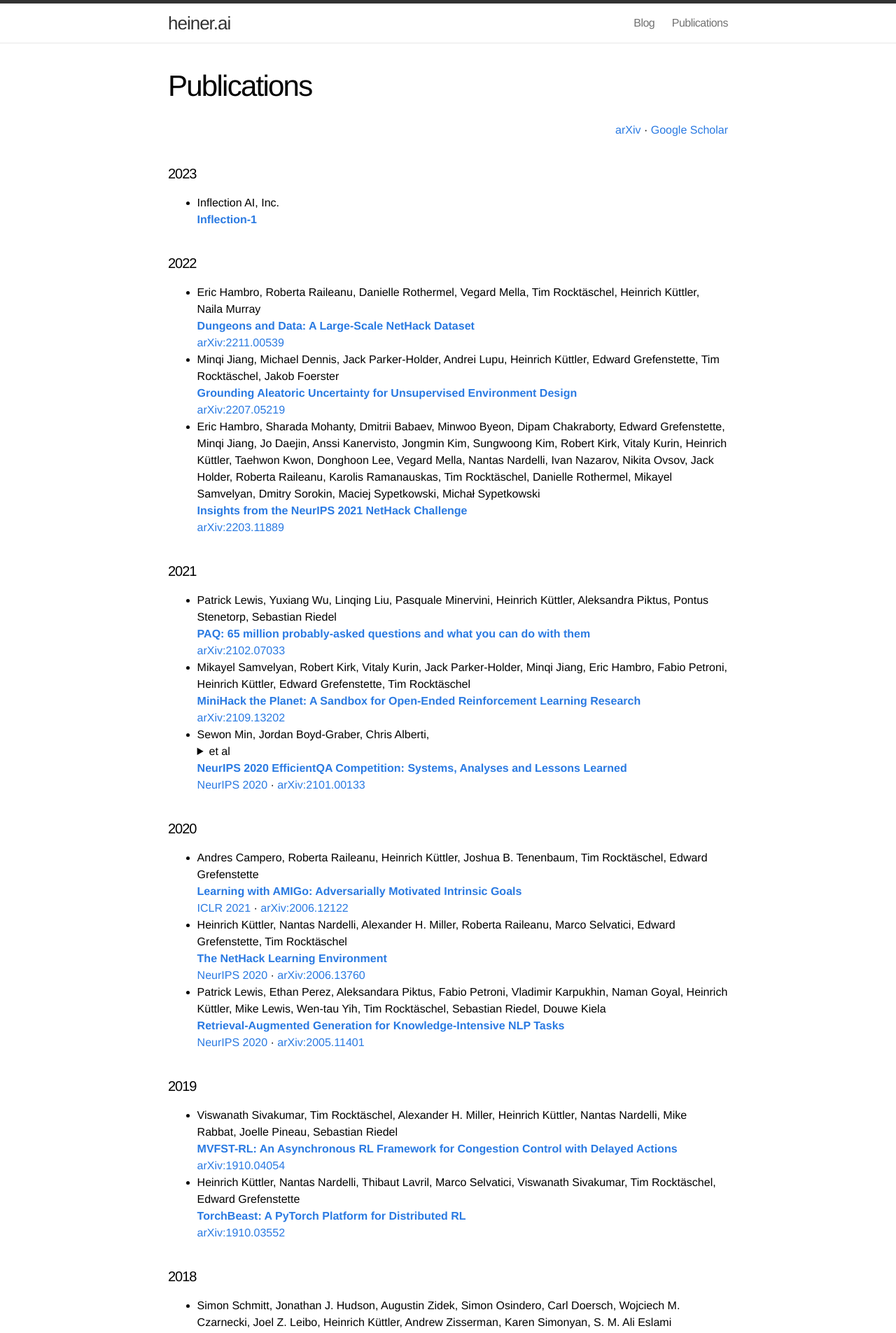
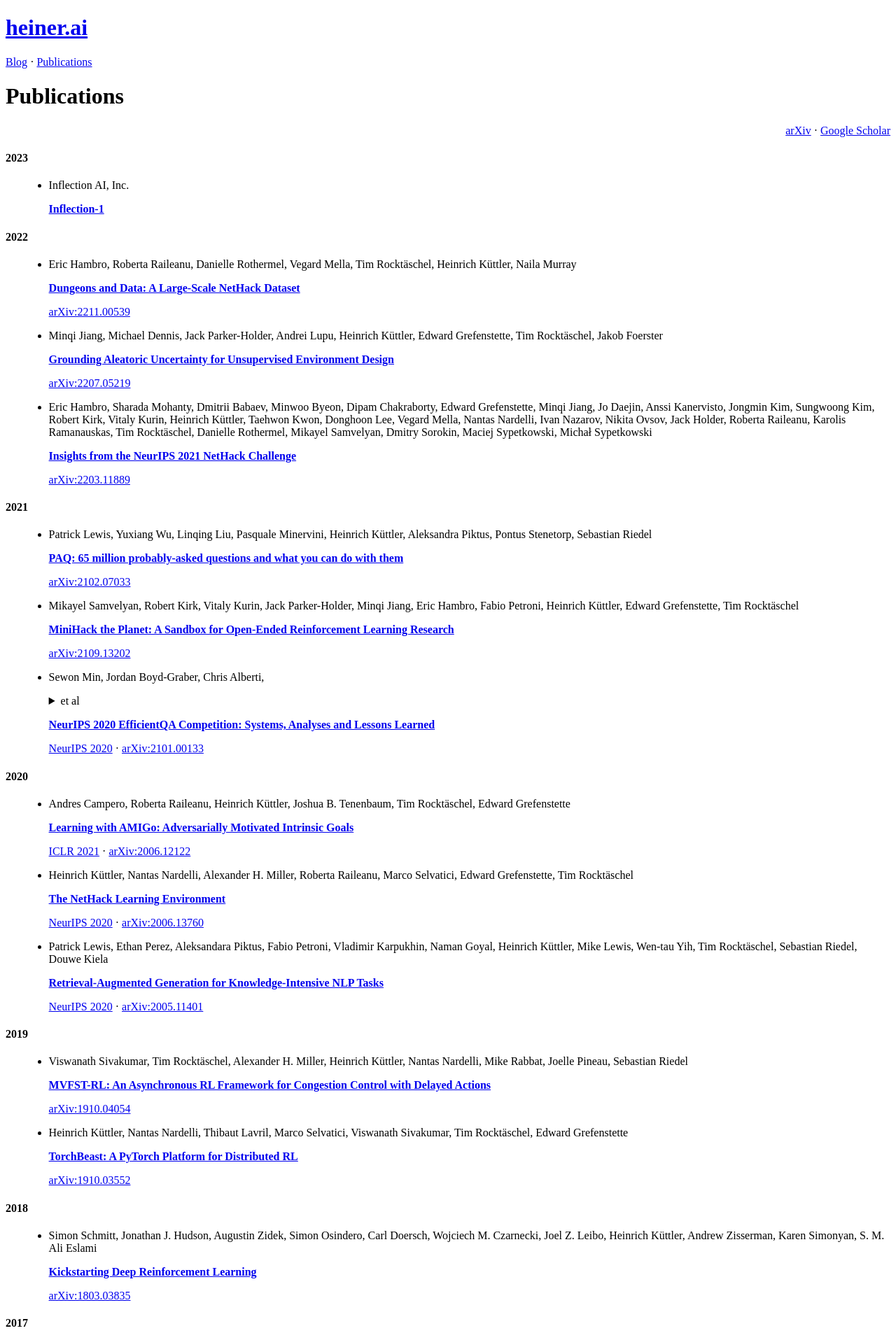
Before and after one commit to heiner/heiner.github.com, a Jekyll site: the page built from publications.md, in a window 1280 px wide. Shown: the top 1905 px of the page at 70% size. Built offline with Jekyll 4.4.1, drawn with Linux system fonts in a browser that asks for light colours; some of the changed text lies outside the part shown.

Commit message:
Party like it's 1995.

```diff
--- a/_includes/footer.html
+++ /dev/null
@@ -1,73 +0,0 @@
-<footer class="site-footer">
-
-  <div class="wrap">
-
-    <!-- <h2 class="footer-heading">{{ site.title }}</h2> -->
-
-    <div class="footer-col-1 column">
-      <ul>
-        <li>{{ site.title }}</li>
-        <!-- <li><a href="mailto:{{ site.email }}">{{ site.email }}</a></li> -->
-        {% if site.google_scholar %}
-        <li><a href="{{ site.google_scholar }}" target="_blank">Google Scholar</a></li>
-        {% endif %}
-        {% if page.url contains "/blog/" %}
-        <li>
-          <div class="dropdown">
-            <span class="onlynormal">&#x25B8;</span><span class="onlyhover">&#x25BE;</span> blogroll of the unread
-            <div class="dropdown-content">
-              <a href="https://bitsrc.org/blog/" target="_blank">Strings over &Sigma;</a>
-            </div>
-          </div>
-        </li>{% endif %}
-      </ul>
-    </div>
-
-    <div class="footer-col-2 column">
-      <ul>
-        {% if site.github_username %}<li>
-          <a href="https://github.com/{{ site.github_username }}" target="_blank">
-            <span class="icon github">
-              <svg version="1.1" class="github-icon-svg" xmlns="http://www.w3.org/2000/svg" xmlns:xlink="http://www.w3.org/1999/xlink" x="0px" y="0px"
-                 viewBox="0 0 16 16" enable-background="new 0 0 16 16" xml:space="preserve">
-                <path fill-rule="evenodd" clip-rule="evenodd" fill="#C2C2C2" d="M7.999,0.431c-4.285,0-7.76,3.474-7.76,7.761
-                c0,3.428,2.223,6.337,5.307,7.363c0.388,0.071,0.53-0.168,0.53-0.374c0-0.184-0.007-0.672-0.01-1.32
-                c-2.159,0.469-2.614-1.04-2.614-1.04c-0.353-0.896-0.862-1.135-0.862-1.135c-0.705-0.481,0.053-0.472,0.053-0.472
-                c0.779,0.055,1.189,0.8,1.189,0.8c0.692,1.186,1.816,0.843,2.258,0.645c0.071-0.502,0.271-0.843,0.493-1.037
-                C4.86,11.425,3.049,10.76,3.049,7.786c0-0.847,0.302-1.54,0.799-2.082C3.768,5.507,3.501,4.718,3.924,3.65
-                c0,0,0.652-0.209,2.134,0.796C6.677,4.273,7.34,4.187,8,4.184c0.659,0.003,1.323,0.089,1.943,0.261
-                c1.482-1.004,2.132-0.796,2.132-0.796c0.423,1.068,0.157,1.857,0.077,2.054c0.497,0.542,0.798,1.235,0.798,2.082
-                c0,2.981-1.814,3.637-3.543,3.829c0.279,0.24,0.527,0.713,0.527,1.437c0,1.037-0.01,1.874-0.01,2.129
-                c0,0.208,0.14,0.449,0.534,0.373c3.081-1.028,5.302-3.935,5.302-7.362C15.76,3.906,12.285,0.431,7.999,0.431z"/>
-              </svg>
-            </span>
-            <span class="username">{{ site.github_username }}</span>
-          </a>
-        </li>{% endif %}
-        {% if site.twitter_username %}<li>
-          <a href="https://twitter.com/{{ site.twitter_username }}" target="_blank">
-            <span class="icon twitter">
-              <svg version="1.1" class="twitter-icon-svg" xmlns="http://www.w3.org/2000/svg" xmlns:xlink="http://www.w3.org/1999/xlink" x="0px" y="0px"
-                 viewBox="0 0 16 16" enable-background="new 0 0 16 16" xml:space="preserve">
-                <path fill="#C2C2C2" d="M15.969,3.058c-0.586,0.26-1.217,0.436-1.878,0.515c0.675-0.405,1.194-1.045,1.438-1.809
-                c-0.632,0.375-1.332,0.647-2.076,0.793c-0.596-0.636-1.446-1.033-2.387-1.033c-1.806,0-3.27,1.464-3.27,3.27
-                c0,0.256,0.029,0.506,0.085,0.745C5.163,5.404,2.753,4.102,1.14,2.124C0.859,2.607,0.698,3.168,0.698,3.767
-                c0,1.134,0.577,2.135,1.455,2.722C1.616,6.472,1.112,6.325,0.671,6.08c0,0.014,0,0.027,0,0.041c0,1.584,1.127,2.906,2.623,3.206
-                C3.02,9.402,2.731,9.442,2.433,9.442c-0.211,0-0.416-0.021-0.615-0.059c0.416,1.299,1.624,2.245,3.055,2.271
-                c-1.119,0.877-2.529,1.4-4.061,1.4c-0.264,0-0.524-0.015-0.78-0.046c1.447,0.928,3.166,1.469,5.013,1.469
-                c6.015,0,9.304-4.983,9.304-9.304c0-0.142-0.003-0.283-0.009-0.423C14.976,4.29,15.531,3.714,15.969,3.058z"/>
-              </svg>
-            </span>
-            <span class="username">{{ site.twitter_username }}</span>
-          </a>
-        </li>{% endif %}
-      </ul>
-    </div>
-
-    <div class="footer-col-3 column">
-      <p class="text">{{ site.description }}</p>
-    </div>
-
-  </div>
-
-</footer>
--- a/_includes/header.html
+++ b/_includes/header.html
@@ -1,35 +1,11 @@
 <header class="site-header">
-
-  <div class="wrap">
-
-    <!--
-    <div style="float:left; margin-top:10px; margin-right:10px;">
-    <a href="{{ "/feed.xml" | prepend: site.baseurl }}">
-      <img src="/assets/rssicon.svg" width="40">
-    </a>
-    </div>
-    -->
-
-    <a class="site-title" href="{{ site.baseurl }}/">{{ site.title }}</a>
-
-    <nav class="site-nav">
-      <a href="#" class="menu-icon">
-        <svg version="1.1" xmlns="http://www.w3.org/2000/svg" xmlns:xlink="http://www.w3.org/1999/xlink" x="0px" y="0px"
-           viewBox="0 0 18 15" enable-background="new 0 0 18 15" xml:space="preserve">
-          <path fill="#505050" d="M18,1.484c0,0.82-0.665,1.484-1.484,1.484H1.484C0.665,2.969,0,2.304,0,1.484l0,0C0,0.665,0.665,0,1.484,0
-            h15.031C17.335,0,18,0.665,18,1.484L18,1.484z"/>
-          <path fill="#505050" d="M18,7.516C18,8.335,17.335,9,16.516,9H1.484C0.665,9,0,8.335,0,7.516l0,0c0-0.82,0.665-1.484,1.484-1.484
-            h15.031C17.335,6.031,18,6.696,18,7.516L18,7.516z"/>
-          <path fill="#505050" d="M18,13.516C18,14.335,17.335,15,16.516,15H1.484C0.665,15,0,14.335,0,13.516l0,0
-            c0-0.82,0.665-1.484,1.484-1.484h15.031C17.335,12.031,18,12.696,18,13.516L18,13.516z"/>
-        </svg>
-      </a>
-      <div class="trigger">
-        {% for page in site.pages %}
-          {% if page.title and page.exclude != true %}<a class="page-link" href="{{ page.url | prepend: site.baseurl }}">{{ page.title }}</a>{% endif %}
-        {% endfor %}
-      </div>
-    </nav>
-  </div>
-
+    <h1>
+        <a class="site-title" href="{{ site.baseurl }}/">{{ site.title }}</a>
+    </h1>
+    {% for page in site.pages %} {% if page.title and page.exclude != true %}<a
+        class="page-link"
+        href="{{ page.url | prepend: site.baseurl }}"
+        >{{ page.title }}</a
+    >
+    {% unless forloop.last %}&middot;{% endunless %} {% endif %} {% endfor %}
 </header>
--- a/css/main.css
+++ b/css/main.css
@@ -1,255 +1,22 @@
 /* Base */
 /* ----------------------------------------------------------*/
 
-* {
-  margin: 0;
-  padding: 0;
+.post pre,
+.post code {
+    background-color: #fefefe;
+    padding: 8px 12px;
+    font-size: 14px;
+    overflow: auto;
 }
 
-html, body { height: 100%; }
-
-body {
-  font-family: Helvetica, Arial, sans-serif;
-  font-size: 16px;
-  line-height: 1.5;
-  font-weight: 300;
-  background-color: #fdfdfd;
+.post code {
+    padding: 1px 5px;
 }
 
-h1, h2, h3, h4, h5, h6 { font-size: 100%; font-weight: 400; }
-
-a         { color: #2a7ae2; text-decoration: none; }
-a:hover   { color: #000; text-decoration: underline; }
-a:visited { color: #205caa; }
-
-/* Utility */
-
-.wrap:before,
-.wrap:after { content:""; display:table; }
-.wrap:after { clear: both; }
-.wrap {
-  max-width: 800px;
-  padding: 0 30px;
-  margin: 0 auto;
-  zoom: 1;
+.post ul,
+.post ol {
+    margin-left: 1.35em;
 }
-
-
-/* Layout Styles */
-/* ----------------------------------------------------------*/
-
-/* Site header */
-
-.site-header {
-  border-top: 5px solid #333;
-  border-bottom: 1px solid #e8e8e8;
-  min-height: 56px;
-  background-color: white;
-}
-
-.site-title,
-.site-title:hover,
-.site-title:visited {
-  display: block;
-  color: #333;
-  font-size: 26px;
-  letter-spacing: -1px;
-  float: left;
-  line-height: 56px;
-  position: relative;
-  z-index: 1;
-}
-
-.site-nav {
-  float: right;
-  line-height: 56px;
-}
-
-.site-nav .menu-icon { display: none; }
-
-.site-nav .page-link {
-  margin-left: 20px;
-  color: #727272;
-  letter-spacing: -.5px;
-}
-
-/* Site footer */
-
-.site-footer {
-  border-top: 1px solid #e8e8e8;
-  padding: 30px 0;
-}
-
-.footer-heading {
-  font-size: 18px;
-  font-weight: 300;
-  letter-spacing: -.5px;
-  margin-bottom: 15px;
-}
-
-.site-footer .column { float: left; margin-bottom: 15px; }
-
-.footer-col-1 {
-  width: 270px; /*fallback*/
-  width: -webkit-calc(35% - 10px);
-  width: -moz-calc(35% - 10px);
-  width: -o-calc(35% - 10px);
-  width: calc(35% - 10px);
-  margin-right: 10px
-}
-.footer-col-2 {
-  width: 175px; /*fallback*/
-  width: -webkit-calc(23.125% - 10px);
-  width: -moz-calc(23.125% - 10px);
-  width: -o-calc(23.125% - 10px);
-  width: calc(23.125% - 10px);
-  margin-right: 10px
-}
-.footer-col-3 {
-  width: 335px; /*fallback*/
-  width: -webkit-calc(41.875%);
-  width: -moz-calc(41.875%);
-  width: -o-calc(41.875%);
-  width: calc(41.875%);
-}
-
-.site-footer ul { list-style: none; }
-
-.site-footer li,
-.site-footer p {
-  font-size: 15px;
-  letter-spacing: -.3px;
-  color: #828282;
-}
-
-.github-icon-svg,
-.twitter-icon-svg {
-  display: inline-block;
-  width: 16px;
-  height: 16px;
-  position: relative;
-  top: 3px;
-}
-
-
-/* Page Content styles */
-/* ----------------------------------------------------------*/
-
-.page-content {
-  padding: 30px 0;
-  background-color: #fff;
-}
-
-blockquote.yuge {
-  font-size: 100px;
-  opacity: .6;
-  letter-spacing: -1px;
-  margin: 15px 0;
-  line-height: 1;
-}
-
-.page-content .right {
-  text-align: right;
-}
-
-/* Home styles */
-/* ----------------------------------------------------------*/
-
-.home h1 { margin-bottom: 25px; }
-
-.posts { list-style-type: none; }
-
-.posts li { margin-bottom: 30px; }
-
-.posts .post-link {
-  font-size: 24px;
-  letter-spacing: -1px;
-  line-height: 1;
-}
-
-.posts .post-date {
-  display: block;
-  font-size: 15px;
-  color: #818181;
-}
-
-
-/* Post styles */
-/* ----------------------------------------------------------*/
-
-.post-header { margin: 10px 0 30px; }
-
-.post-header h1 {
-  font-size: 42px;
-  letter-spacing: -1.75px;
-  line-height: 1;
-  font-weight: 300;
-}
-
-.post-header .meta {
-  font-size: 15px;
-  color: #818181;
-  margin-top: 5px;
-}
-
-.post-content { margin: 0 0 30px; }
-
-.post-content > * { margin: 20px 0; }
-
-
-.post-content h1,
-.post-content h2,
-.post-content h3,
-.post-content h4,
-.post-content h5,
-.post-content h6 {
-  line-height: 1;
-  font-weight: 300;
-  margin: 40px 0 20px;
-}
-
-.post-content h2 {
-  font-size: 32px;
-  letter-spacing: -1.25px;
-}
-
-.post-content h3 {
-  font-size: 26px;
-  letter-spacing: -1px;
-}
-
-.post-content h4 {
-  font-size: 20px;
-  letter-spacing: -1px;
-}
-
-.post-content blockquote {
-  border-left: 4px solid #e8e8e8;
-  padding-left: 20px;
-  opacity: .6;
-  margin: 30px 0;
-}
-
-.post-content ul,
-.post-content ol { padding-left: 20px; }
-
-.post pre,
-.post code {
-  border: 1px solid #d5d5e9;
-  background-color: #fefefe;
-  padding: 8px 12px;
-  -webkit-border-radius: 3px;
-  -moz-border-radius: 3px;
-  border-radius: 3px;
-  font-size: 14px;
-  overflow:auto;
-  font-family:Operator Mono A,Operator Mono B,Source Code Pro,Menlo,Consolas,Monaco,monospace;
-}
-
-.post code { padding: 1px 5px; }
-
-.post ul,
-.post ol { margin-left: 1.35em; }
 
 .post pre code {
     border: 0;
@@ -261,86 +28,222 @@
 .post pre.terminal {
     border: 1px solid #000;
     background-color: #333;
-  color: #FFF;
+    color: #fff;
     -webkit-border-radius: 3px;
     -moz-border-radius: 3px;
     border-radius: 3px;
 }
 
-.post pre.terminal code { background-color: #333; }
+.post pre.terminal code {
+    background-color: #333;
+}
 
 /* Syntax highlighting styles */
 /* ----------------------------------------------------------*/
 
-.highlight  { background: #ffffff; }
-.highlight .c { color: #999988; font-style: italic } /* Comment */
-.highlight .err { color: #a61717; background-color: #e3d2d2 } /* Error */
-.highlight .k { font-weight: bold } /* Keyword */
-.highlight .o { font-weight: bold } /* Operator */
-.highlight .cm { color: #999988; font-style: italic } /* Comment.Multiline */
-.highlight .cp { color: #999999; font-weight: bold } /* Comment.Preproc */
-.highlight .c1 { color: #999988; font-style: italic } /* Comment.Single */
-.highlight .cs { color: #999999; font-weight: bold; font-style: italic } /* Comment.Special */
-.highlight .gd { color: #000000; background-color: #ffdddd } /* Generic.Deleted */
-.highlight .gd .x { color: #000000; background-color: #ffaaaa } /* Generic.Deleted.Specific */
-.highlight .ge { font-style: italic } /* Generic.Emph */
-.highlight .gr { color: #aa0000 } /* Generic.Error */
-.highlight .gh { color: #999999 } /* Generic.Heading */
-.highlight .gi { color: #000000; background-color: #ddffdd } /* Generic.Inserted */
-.highlight .gi .x { color: #000000; background-color: #aaffaa } /* Generic.Inserted.Specific */
-.highlight .go { color: #888888 } /* Generic.Output */
-.highlight .gp { color: #555555 } /* Generic.Prompt */
-.highlight .gs { font-weight: bold } /* Generic.Strong */
-.highlight .gu { color: #aaaaaa } /* Generic.Subheading */
-.highlight .gt { color: #aa0000 } /* Generic.Traceback */
-.highlight .kc { font-weight: bold } /* Keyword.Constant */
-.highlight .kd { font-weight: bold } /* Keyword.Declaration */
-.highlight .kp { font-weight: bold } /* Keyword.Pseudo */
-.highlight .kr { font-weight: bold } /* Keyword.Reserved */
-.highlight .kt { color: #445588; font-weight: bold } /* Keyword.Type */
-.highlight .m { color: #009999 } /* Literal.Number */
-.highlight .s { color: #d14 } /* Literal.String */
-.highlight .na { color: #008080 } /* Name.Attribute */
-.highlight .nb { color: #0086B3 } /* Name.Builtin */
-.highlight .nc { color: #445588; font-weight: bold } /* Name.Class */
-.highlight .no { color: #008080 } /* Name.Constant */
-.highlight .ni { color: #800080 } /* Name.Entity */
-.highlight .ne { color: #990000; font-weight: bold } /* Name.Exception */
-.highlight .nf { color: #990000; font-weight: bold } /* Name.Function */
-.highlight .nn { color: #555555 } /* Name.Namespace */
-.highlight .nt { color: #000080 } /* Name.Tag */
-.highlight .nv { color: #008080 } /* Name.Variable */
-.highlight .ow { font-weight: bold } /* Operator.Word */
-.highlight .w { color: #bbbbbb } /* Text.Whitespace */
-.highlight .mf { color: #009999 } /* Literal.Number.Float */
-.highlight .mh { color: #009999 } /* Literal.Number.Hex */
-.highlight .mi { color: #009999 } /* Literal.Number.Integer */
-.highlight .mo { color: #009999 } /* Literal.Number.Oct */
-.highlight .sb { color: #d14 } /* Literal.String.Backtick */
-.highlight .sc { color: #d14 } /* Literal.String.Char */
-.highlight .sd { color: #d14 } /* Literal.String.Doc */
-.highlight .s2 { color: #d14 } /* Literal.String.Double */
-.highlight .se { color: #d14 } /* Literal.String.Escape */
-.highlight .sh { color: #d14 } /* Literal.String.Heredoc */
-.highlight .si { color: #d14 } /* Literal.String.Interpol */
-.highlight .sx { color: #d14 } /* Literal.String.Other */
-.highlight .sr { color: #009926 } /* Literal.String.Regex */
-.highlight .s1 { color: #d14 } /* Literal.String.Single */
-.highlight .ss { color: #990073 } /* Literal.String.Symbol */
-.highlight .bp { color: #999999 } /* Name.Builtin.Pseudo */
-.highlight .vc { color: #008080 } /* Name.Variable.Class */
-.highlight .vg { color: #008080 } /* Name.Variable.Global */
-.highlight .vi { color: #008080 } /* Name.Variable.Instance */
-.highlight .il { color: #009999 } /* Literal.Number.Integer.Long */
-
+.highlight {
+    background: #ffffff;
+}
+.highlight .c {
+    color: #999988;
+    font-style: italic;
+} /* Comment */
+.highlight .err {
+    color: #a61717;
+    background-color: #e3d2d2;
+} /* Error */
+.highlight .k {
+    font-weight: bold;
+} /* Keyword */
+.highlight .o {
+    font-weight: bold;
+} /* Operator */
+.highlight .cm {
+    color: #999988;
+    font-style: italic;
+} /* Comment.Multiline */
+.highlight .cp {
+    color: #999999;
+    font-weight: bold;
+} /* Comment.Preproc */
+.highlight .c1 {
+    color: #999988;
+    font-style: italic;
+} /* Comment.Single */
+.highlight .cs {
+    color: #999999;
+    font-weight: bold;
+    font-style: italic;
+} /* Comment.Special */
+.highlight .gd {
+    color: #000000;
+    background-color: #ffdddd;
+} /* Generic.Deleted */
+.highlight .gd .x {
+    color: #000000;
+    background-color: #ffaaaa;
+} /* Generic.Deleted.Specific */
+.highlight .ge {
+    font-style: italic;
+} /* Generic.Emph */
+.highlight .gr {
+    color: #aa0000;
+} /* Generic.Error */
+.highlight .gh {
+    color: #999999;
+} /* Generic.Heading */
+.highlight .gi {
+    color: #000000;
+    background-color: #ddffdd;
+} /* Generic.Inserted */
+.highlight .gi .x {
+    color: #000000;
+    background-color: #aaffaa;
+} /* Generic.Inserted.Specific */
+.highlight .go {
+    color: #888888;
+} /* Generic.Output */
+.highlight .gp {
+    color: #555555;
+} /* Generic.Prompt */
+.highlight .gs {
+    font-weight: bold;
+} /* Generic.Strong */
+.highlight .gu {
+    color: #aaaaaa;
+} /* Generic.Subheading */
+.highlight .gt {
+    color: #aa0000;
+} /* Generic.Traceback */
+.highlight .kc {
+    font-weight: bold;
+} /* Keyword.Constant */
+.highlight .kd {
+    font-weight: bold;
+} /* Keyword.Declaration */
+.highlight .kp {
+    font-weight: bold;
+} /* Keyword.Pseudo */
+.highlight .kr {
+    font-weight: bold;
+} /* Keyword.Reserved */
+.highlight .kt {
+    color: #445588;
+    font-weight: bold;
+} /* Keyword.Type */
+.highlight .m {
+    color: #009999;
+} /* Literal.Number */
+.highlight .s {
+    color: #d14;
+} /* Literal.String */
+.highlight .na {
+    color: #008080;
+} /* Name.Attribute */
+.highlight .nb {
+    color: #0086b3;
+} /* Name.Builtin */
+.highlight .nc {
+    color: #445588;
+    font-weight: bold;
+} /* Name.Class */
+.highlight .no {
+    color: #008080;
+} /* Name.Constant */
+.highlight .ni {
+    color: #800080;
+} /* Name.Entity */
+.highlight .ne {
+    color: #990000;
+    font-weight: bold;
+} /* Name.Exception */
+.highlight .nf {
+    color: #990000;
+    font-weight: bold;
+} /* Name.Function */
+.highlight .nn {
+    color: #555555;
+} /* Name.Namespace */
+.highlight .nt {
+    color: #000080;
+} /* Name.Tag */
+.highlight .nv {
+    color: #008080;
+} /* Name.Variable */
+.highlight .ow {
+    font-weight: bold;
+} /* Operator.Word */
+.highlight .w {
+    color: #bbbbbb;
+} /* Text.Whitespace */
+.highlight .mf {
+    color: #009999;
+} /* Literal.Number.Float */
+.highlight .mh {
+    color: #009999;
+} /* Literal.Number.Hex */
+.highlight .mi {
+    color: #009999;
+} /* Literal.Number.Integer */
+.highlight .mo {
+    color: #009999;
+} /* Literal.Number.Oct */
+.highlight .sb {
+    color: #d14;
+} /* Literal.String.Backtick */
+.highlight .sc {
+    color: #d14;
+} /* Literal.String.Char */
+.highlight .sd {
+    color: #d14;
+} /* Literal.String.Doc */
+.highlight .s2 {
+    color: #d14;
+} /* Literal.String.Double */
+.highlight .se {
+    color: #d14;
+} /* Literal.String.Escape */
+.highlight .sh {
+    color: #d14;
+} /* Literal.String.Heredoc */
+.highlight .si {
+    color: #d14;
+} /* Literal.String.Interpol */
+.highlight .sx {
+    color: #d14;
+} /* Literal.String.Other */
+.highlight .sr {
+    color: #009926;
+} /* Literal.String.Regex */
+.highlight .s1 {
+    color: #d14;
+} /* Literal.String.Single */
+.highlight .ss {
+    color: #990073;
+} /* Literal.String.Symbol */
+.highlight .bp {
+    color: #999999;
+} /* Name.Builtin.Pseudo */
+.highlight .vc {
+    color: #008080;
+} /* Name.Variable.Class */
+.highlight .vg {
+    color: #008080;
+} /* Name.Variable.Global */
+.highlight .vi {
+    color: #008080;
+} /* Name.Variable.Instance */
+.highlight .il {
+    color: #009999;
+} /* Literal.Number.Integer.Long */
 
 /* media queries */
 /* ----------------------------------------------------------*/
 
-
 @media screen and (max-width: 750px) {
-
-  .footer-col-1 { width: 50%; }
+    .footer-col-1 {
+        width: 50%;
+    }
 
     .footer-col-2 {
         width: 45%; /*fallback*/
@@ -356,17 +259,18 @@
         float: none;
         clear: both;
     }
-
 }
 
 @media screen and (max-width: 600px) {
-
-  .wrap { padding: 0 12px; }
+    .wrap {
+        padding: 0 12px;
+    }
 
     .site-nav {
         position: fixed;
         z-index: 10;
-    top: 14px; right: 8px;
+        top: 14px;
+        right: 8px;
         background-color: white;
         -webkit-border-radius: 5px;
         -moz-border-radius: 5px;
@@ -384,7 +288,10 @@
         line-height: 36px;
     }
 
-  .site-nav .menu-icon svg { width: 18px; height: 16px; }
+    .site-nav .menu-icon svg {
+        width: 18px;
+        height: 16px;
+    }
 
     .site-nav .trigger {
         clear: both;
@@ -392,7 +299,9 @@
         display: none;
     }
 
-  .site-nav:hover .trigger { display: block; }
+    .site-nav:hover .trigger {
+        display: block;
+    }
 
     .site-nav .page-link {
         display: block;
@@ -402,18 +311,30 @@
         margin: 0;
     }
 
-  .post-header h1 { font-size: 36px; }
-  .post-content h2 { font-size: 28px; }
-  .post-content h3 { font-size: 22px; }
-  .post-content h4 { font-size: 18px; }
-  .post-content blockquote { padding-left: 10px; }
+    .post-header h1 {
+        font-size: 36px;
+    }
+    .post-content h2 {
+        font-size: 28px;
+    }
+    .post-content h3 {
+        font-size: 22px;
+    }
+    .post-content h4 {
+        font-size: 18px;
+    }
+    .post-content blockquote {
+        padding-left: 10px;
+    }
     .post-content ul,
-  .post-content ol { padding-left: 10px; }
+    .post-content ol {
+        padding-left: 10px;
+    }
 
     .site-footer .column {
         float: none;
         clear: both;
         width: auto;
-    margin: 0 0 15px; }
-
+        margin: 0 0 15px;
     }
+}
```
Lines whose indentation alone changed are shown as unchanged.
